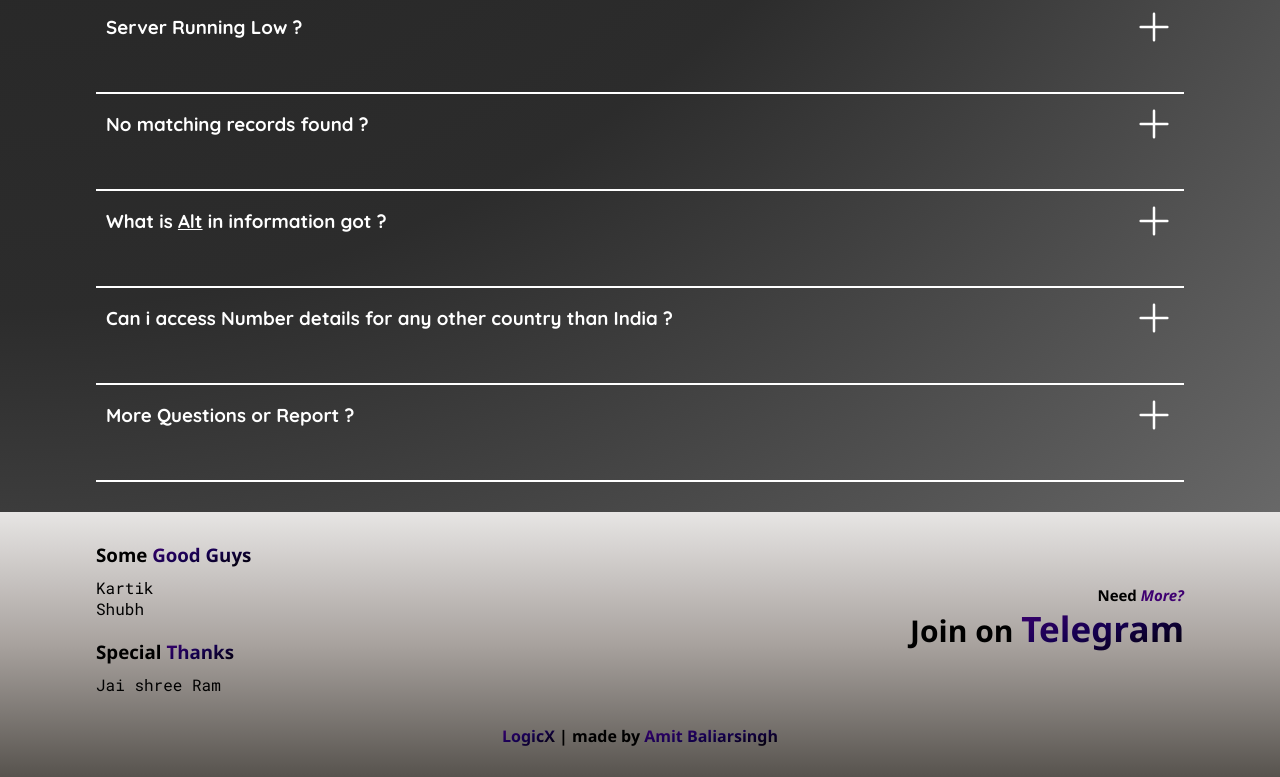
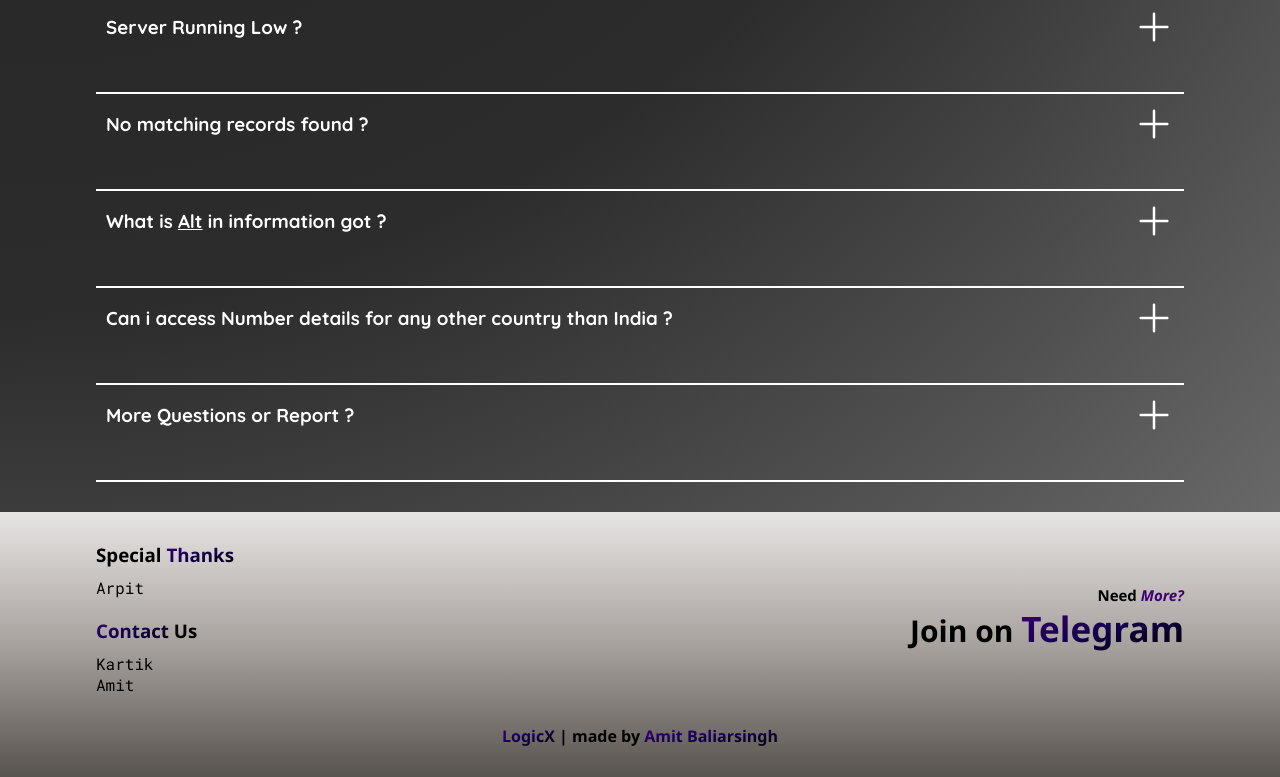
Before and after one commit to hk023455/Number-to-info-app, a plain HTML site: page index.html in a window 1280 px wide. Shown: the part 823-1600 px from the top of the page. Drawn offline with Linux system fonts and the light colour scheme.

Commit message:
second commit

```diff
--- a/index.html
+++ b/index.html
@@ -132,15 +132,16 @@
         <div class="first">
             <div class="thankingbox">
                 <div class="box">
-                    <h3>Some <span>Good Guys</span></h3>
-                    <p><a target="_blank" href="http://t.me/X01unknown01X" style="color: black; text-decoration: none;">Kartik</a></p>
-                    <p><a target="_blank" href="http://t.me/GOD_PROFESSOR_09" style="color: black; text-decoration: none;">Shubh</a></p>
+                    <h3>Special <span>Thanks</span></h3>
+                    <p><a target="_blank" href="http://t.me/JAIIISHREEERAM" style="color: black; text-decoration: none;">Arpit</a></p>
                 </div>
 
                 <div class="box">
-                    <h3>Special <span>Thanks</span></h3>
-                    <p><a target="_blank" href="http://t.me/JAIIISHREEERAM" style="color: black; text-decoration: none;">Jai shree Ram</a></p>
+                    <h3><span>Contact</span> Us</h3>
+                    <p><a target="_blank" href="http://t.me/X01unknown01X" style="color: black; text-decoration: none;">Kartik</a></p>
+                    <p><a target="_blank" href="http://t.me/amitishere101" style="color: black; text-decoration: none;">Amit</a></p>
                 </div>
+
             </div>
             <div class="promotion">
                 <h2>Need <span style="color: #3f0071; font-style: italic;">More?</span></h2>
@@ -155,7 +156,6 @@
         </div>
     </footer>
     <script src="main.js"></script>
-    <!-- <script src="amit.js"></script> -->
 </body>
 
 </html>
```
